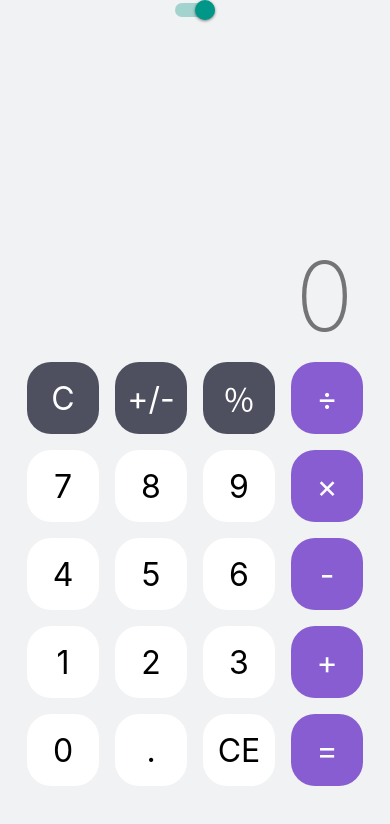
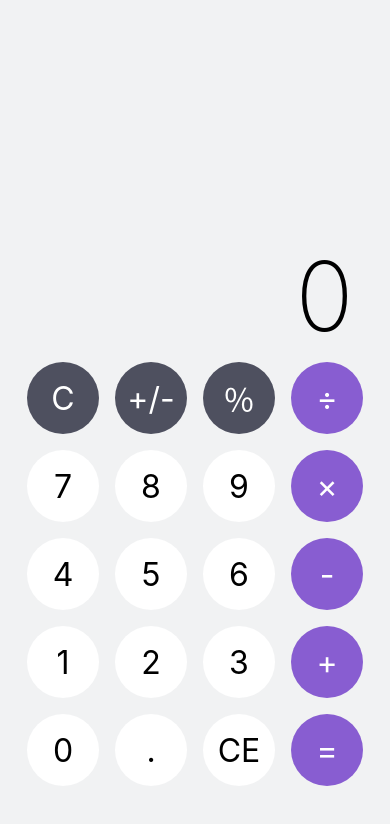
Before and after one commit to han-lue/calculator-rn, a React Native app: screen / in a window 390 px wide. Shown: the top 824 px of the page. Built offline with nearby package versions, Linux system fonts and the light colour scheme.

Commit message:
minor changes to frontend

```diff
--- a/App.tsx
+++ b/App.tsx
@@ -1,24 +1,18 @@
 import { StatusBar } from 'expo-status-bar';
 import { StyleSheet, Text, View, Switch, Keyboard, SafeAreaView } from 'react-native';
-import { ThemeContext } from './src/context/ThemeContext';
 import { useState } from 'react';
 import { myColors } from './src/styles/Colors';
 import MyKeyboard from './src/components/MyKeyboard';
 
 export default function App() {
-  const [theme, setTheme] = useState("light");
-
 
   return (
-    <ThemeContext.Provider value={theme}>
-      <SafeAreaView style={theme === "light" ? styles.container : [styles.container, {backgroundColor: "#000"}]}>
-        <StatusBar style="auto" />
-        <Switch value={theme === "light" }
-        onValueChange={() => setTheme(theme === "light" ? "dark" : "light")}/>
-        <MyKeyboard />
-      </SafeAreaView>
 
-    </ThemeContext.Provider>
+    <SafeAreaView style={styles.container}>
+      <StatusBar style="auto" />
+      <MyKeyboard />
+    </SafeAreaView>
+
   );
 }
 
--- a/src/components/Button.tsx
+++ b/src/components/Button.tsx
@@ -1,6 +1,5 @@
 import { useContext } from "react";
 import { TouchableOpacity, Text } from "react-native";
-import { ThemeContext } from "../context/ThemeContext";
 import { Styles } from "../styles/GlobalStyles";
 
 interface ButtonProps {
@@ -8,10 +7,10 @@ interface ButtonProps {
     title: string;
     isPurple?: boolean;
     isGray?: boolean;
+    isWhite?: boolean;
 }
 
-export default function Button({onPress, title, isPurple, isGray} : ButtonProps) {
-    const theme = useContext(ThemeContext);
+export default function Button({onPress, title, isPurple, isGray, isWhite} : ButtonProps) {
 
     return(
         <TouchableOpacity
@@ -20,9 +19,9 @@ export default function Button({onPress, title, isPurple, isGray} : ButtonProps)
             ? Styles.btnPurple
             : isGray
             ? Styles.btnGray
-            : theme === "light"
-            ? Styles.btnLight
-            : Styles.btnDark
+            : isWhite
+            ? Styles.btnWhite
+            : Styles.btnGray //this is there only so the code compiles. fix the code later and remove it.
         }
         onPress={onPress}
         >
@@ -31,8 +30,6 @@ export default function Button({onPress, title, isPurple, isGray} : ButtonProps)
             <Text
             style={
                     isPurple || isGray
-                    ? Styles.smallTextLight
-                    : theme === "dark"
                     ? Styles.smallTextLight
                     : Styles.smallTextDark
                 }
--- a/src/components/MyKeyboard.tsx
+++ b/src/components/MyKeyboard.tsx
@@ -10,7 +10,6 @@ export default function MyKeyboard() {
     const [secondNumber, setSecondNumber] = React.useState("");
     const [operation, setOperation] = React.useState("");
     const [result, setResult] = React.useState<any | null >(null);
-
 
 
     const firstNumberDisplay = () => {
@@ -51,7 +50,6 @@ export default function MyKeyboard() {
       }
     };
 
-
     const handleOperationPress = (buttonValue: string) => {
         setOperation(buttonValue);
         setSecondNumber(firstNumber);
@@ -72,32 +70,31 @@ export default function MyKeyboard() {
         setResult(null);
     };
 
-
     const getResult = () => {
         switch (operation) {
           case "+":
               clearAll();
-              setResult(parseFloat(secondNumber) + parseFloat(firstNumber));
+              setResult(Math.round((parseFloat(secondNumber) + parseFloat(firstNumber)) * 100) / 100);
               break;
           case "-":
               clearAll();
-              setResult(parseFloat(secondNumber) - parseFloat(firstNumber));
+              setResult(Math.round((parseFloat(secondNumber) - parseFloat(firstNumber)) * 100) / 100);
               break;
           case "*":
               clearAll();
-              setResult(parseFloat(secondNumber) * parseFloat(firstNumber));
+              setResult(Math.round((parseFloat(secondNumber) * parseFloat(firstNumber)) * 100) / 100);
               break;
           case "/":
               clearAll();
-              setResult(parseFloat(secondNumber) / parseFloat(firstNumber));
+              setResult(Math.round((parseFloat(secondNumber) / parseFloat(firstNumber)) * 100) / 100);
               break;
           case "+/-":
               clearAll();
-              setResult(parseFloat(secondNumber) * -1);
+              setResult(Math.round((parseFloat(secondNumber) * -1) * 100) / 100);
               break;
           case "%":
               clearAll();
-              setResult(parseFloat(secondNumber) / 100);
+              setResult(Math.round((parseFloat(secondNumber) / 100) * 100) / 100);
               break;
           default:
               clearAll();
@@ -107,7 +104,7 @@ export default function MyKeyboard() {
       };
 
     return(
-        <View style={Styles.viewBottom}>
+      <View style={Styles.viewBottom}>
         <View
             style={{
             height: 120,
@@ -156,9 +153,9 @@ export default function MyKeyboard() {
         </View>
 
         <View style={Styles.row}>
-            <Button title="7" onPress={() => handleNumberPress("7")} />
-            <Button title="8" onPress={() => handleNumberPress("8")} />
-            <Button title="9" onPress={() => handleNumberPress("9")} />
+            <Button title="7" isWhite onPress={() => handleNumberPress("7")} />
+            <Button title="8" isWhite onPress={() => handleNumberPress("8")} />
+            <Button title="9" isWhite onPress={() => handleNumberPress("9")} />
 
             <Button title="×" isPurple
               onPress={() => {
@@ -170,9 +167,9 @@ export default function MyKeyboard() {
         </View>
 
         <View style={Styles.row}>
-            <Button title="4" onPress={() => handleNumberPress("4")} />
-            <Button title="5" onPress={() => handleNumberPress("5")} />
-            <Button title="6" onPress={() => handleNumberPress("6")} />
+            <Button title="4" isWhite onPress={() => handleNumberPress("4")} />
+            <Button title="5" isWhite onPress={() => handleNumberPress("5")} />
+            <Button title="6" isWhite onPress={() => handleNumberPress("6")} />
 
             <Button title="-" isPurple
               onPress={() => {
@@ -184,9 +181,9 @@ export default function MyKeyboard() {
         </View>
 
         <View style={Styles.row}>
-            <Button title="1" onPress={() => handleNumberPress("1")} />
-            <Button title="2" onPress={() => handleNumberPress("2")} />
-            <Button title="3" onPress={() => handleNumberPress("3")} />
+            <Button title="1" isWhite onPress={() => handleNumberPress("1")} />
+            <Button title="2" isWhite onPress={() => handleNumberPress("2")} />
+            <Button title="3" isWhite onPress={() => handleNumberPress("3")} />
             <Button title="+" isPurple
               onPress={() => {
                 if (firstNumber === "" && secondNumber === "" && result !== null){
@@ -197,9 +194,9 @@ export default function MyKeyboard() {
         </View>
 
         <View style={Styles.row}>
-            <Button title="0" onPress={() => handleNumberPress("0")} />
-            <Button title="." onPress={() => handleNumberPress(".")} />
-            <Button title="CE" onPress={() => setFirstNumber(firstNumber.slice(0, -1))} />
+            <Button title="0" isWhite onPress={() => handleNumberPress("0")} />
+            <Button title="." isWhite onPress={() => handleNumberPress(".")} />
+            <Button title="CE" isWhite onPress={() => setFirstNumber(firstNumber.slice(0, -1))} />
             <Button title="=" isPurple onPress={() => getResult()} />
         </View>
     </View>
--- a/src/context/ThemeContext.tsx
+++ /dev/null
@@ -1,3 +0,0 @@
-import { createContext } from "react";
-
-export const ThemeContext = createContext("light");
--- a/src/styles/Colors.tsx
+++ b/src/styles/Colors.tsx
@@ -3,7 +3,6 @@ export const myColors = {
     dark: '#17171C',
     purple: '#885DD1',
     btnGray: '#4E505F',
-    btnDark: '#2E2F38',
     gray: '#747477',
     black: '#000000',
     white: '#FFFFFF',
--- a/src/styles/GlobalStyles.tsx
+++ b/src/styles/GlobalStyles.tsx
@@ -6,25 +6,16 @@ export const Styles = StyleSheet.create({
     btnPurple: {
         width: 72,
         height: 72,
-        borderRadius: 24,
+        borderRadius: 50,
         backgroundColor: myColors.purple,
         justifyContent: "center",
         alignItems: "center",
         margin: 8,
     },
-    btnDark: {
+    btnWhite: {
         width: 72,
         height: 72,
-        borderRadius: 24,
-        backgroundColor: myColors.btnDark,
-        justifyContent: "center",
-        alignItems: "center",
-        margin: 8,
-    },
-    btnLight: {
-        width: 72,
-        height: 72,
-        borderRadius: 24,
+        borderRadius: 50,
         backgroundColor: myColors.white,
         justifyContent: "center",
         alignItems: "center",
@@ -33,7 +24,7 @@ export const Styles = StyleSheet.create({
     btnGray: {
         width: 72,
         height: 72,
-        borderRadius: 24,
+        borderRadius: 50,
         backgroundColor: myColors.btnGray,
         justifyContent: "center",
         alignItems: "center",
@@ -58,13 +49,13 @@ export const Styles = StyleSheet.create({
     },
     screenFirstNumber: {
         fontSize: 96,
-        color: myColors.gray,
+        color: myColors.black,
         fontWeight: '200',
         alignSelf: "flex-end",
     },
     screenSecondNumber: {
         fontSize: 40,
-        color: myColors.gray,
+        color: myColors.black,
         fontWeight: '200',
         alignSelf: "flex-end",
     },
```
Also changed, not shown: 1 other file (tests, documents, lock files or other folders).
